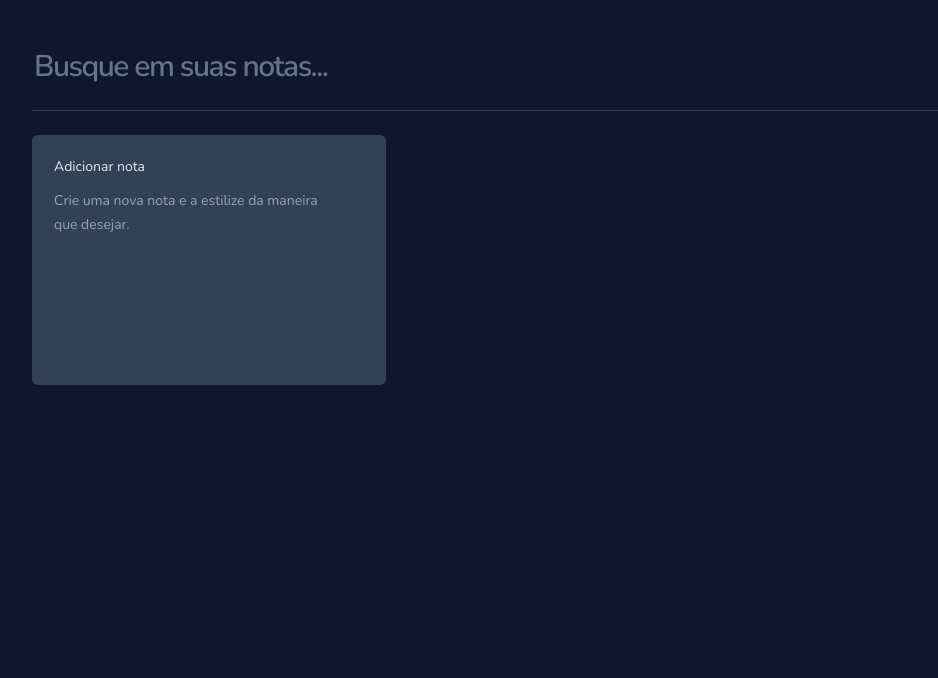
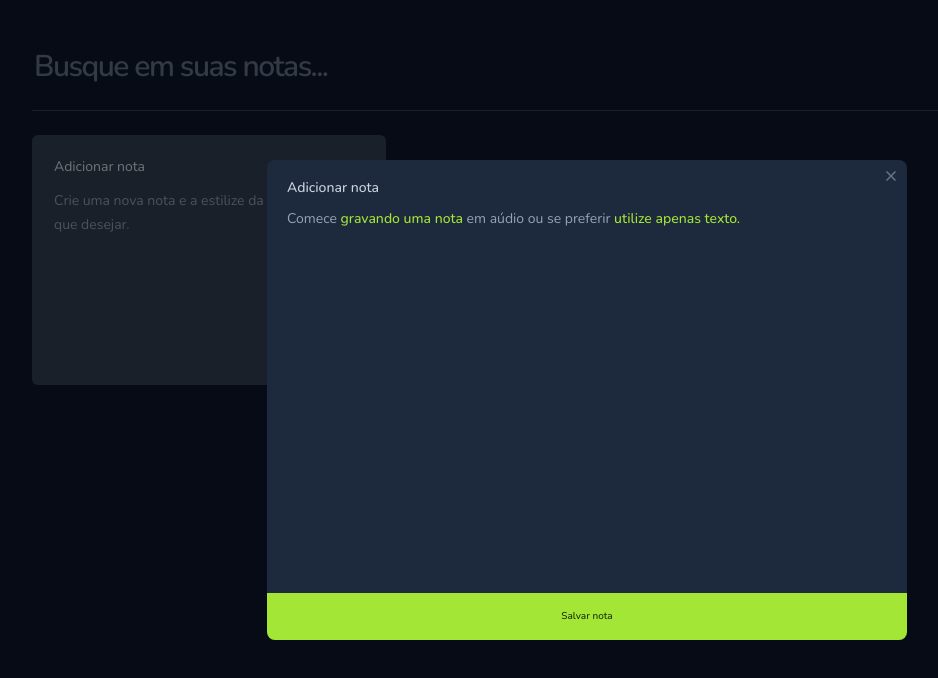
Before and after one commit to jonassantoss/forge, a plain HTML site: page index.html in a window 1280 px wide. Shown: the whole page, without its empty margins (53-991 px from the left). Drawn offline with nearby package versions, Linux system fonts and the light colour scheme.

Commit message:
Adiciona card "nova nota" e modal

```diff
--- a/index.html
+++ b/index.html
@@ -30,5 +30,26 @@
         </button>
       </div>
     </main>
+
+    <div class="modal__overlay">
+      <div class="modal__content">
+        <img class="close-button" src="assets/icons/close.svg" alt="fechar" />
+
+        <form class="modal__form">
+          <div class="modal__form-container">
+            <span class="modal__form-title">Adicionar nota</span>
+
+            <p class="modal__form-desc">
+              Comece
+              <span class="modal__form-record-note">gravando uma nota</span> em
+              aúdio ou se preferir
+              <span class="modal__form-write-note">utilize apenas texto.</span>
+            </p>
+          </div>
+
+          <button type="submit" class="modal__form-submit">Salvar nota</button>
+        </form>
+      </div>
+    </div>
   </body>
 </html>
--- a/styles/index.css
+++ b/styles/index.css
@@ -11,13 +11,17 @@
 
   --slate-50: #f8fafc;
   --slate-200: #e2e8f0;
+  --slate-300: #cad5e2;
   --slate-400: #94a3b8;
   --slate-500: #64748b;
   --slate-600: #475569;
   --slate-700: #334155;
+  --slate-800: #1d293d;
   --slate-900: #0f172a;
 
   --lime-400: #a3e635;
+  --lime-500: #7ccf00;
+  --lime-950: #192e03;
 }
 
 body {
@@ -32,6 +36,7 @@ main {
   padding: 0 2rem;
   margin: 4.8rem auto;
   max-width: 115rem;
+  position: relative;
 }
 
 .input__section {
@@ -41,7 +46,7 @@ main {
 .search-input {
   width: 100%;
   background-color: transparent;
-  color: var(--light-font-color);
+  color: var(--slate-200);
   font-size: 3rem;
   font-weight: 600;
   line-height: 3.6rem;
@@ -98,9 +103,107 @@ main {
   border-color: var(--lime-400);
 }
 
+.modal__overlay {
+  /* display: none; */
+  background-color: rgba(0, 0, 0, 0.5);
+  position: fixed;
+  top: 0;
+  left: 0;
+  width: 100%;
+  height: 100%;
+  z-index: 1000;
+  display: flex;
+  justify-content: center;
+  align-items: center;
+  inset: calc(10, 0);
+}
+
+.modal__content {
+  width: 100%;
+  position: fixed;
+  overflow: hidden;
+  background-color: var(--slate-800);
+  display: flex;
+  flex-direction: column;
+  outline: none;
+}
+
+.modal__form {
+  display: flex;
+  flex-direction: column;
+  flex: 1;
+}
+
+.modal__form-container {
+  display: flex;
+  flex-direction: column;
+  flex: 1;
+  gap: 12px;
+  padding: 2rem;
+}
+
+.modal__form-title,
+.modal__form-desc {
+  font-size: 14px;
+}
+
+.modal__form-title {
+  font-weight: 500;
+  color: var(--slate-300);
+}
+
+.modal__form-desc {
+  line-height: 24px;
+  color: var(--slate-400);
+}
+
+.modal__form-record-note,
+.modal__form-write-note {
+  font-weight: 500;
+  color: var(--lime-400);
+  cursor: pointer;
+}
+
+.modal__form-record-note:hover,
+.modal__form-write-note:hover {
+  text-decoration: underline;
+}
+
+.modal__form-submit {
+  width: 100%;
+  background-color: var(--lime-400);
+  padding: 1.6rem 0;
+  border: none;
+  text-align: center;
+  color: var(--lime-950);
+  outline: none;
+  font-weight: 500;
+  cursor: pointer;
+}
+
+.modal__form-submit:hover {
+  background-color: var(--lime-500);
+}
+
+.close-button {
+  width: 20px;
+  height: 20px;
+  position: absolute;
+  right: 0;
+  top: 0;
+  margin: 0.6rem;
+  cursor: pointer;
+}
+
 @media (min-width: 768px) {
   .notes {
     grid-template-columns: repeat(2, minmax(0, 1fr));
+  }
+
+  .modal__content {
+    max-width: 640px;
+    height: 60vh;
+    border-radius: 8px;
   }
 }
 
```
Also changed, not shown: assets/icons/android.svg (deleted), assets/icons/calendar.svg (deleted), assets/icons/clock.svg (deleted), assets/icons/close.svg (added), assets/icons/menu.svg (deleted), assets/icons/tasks_add.svg (deleted).
